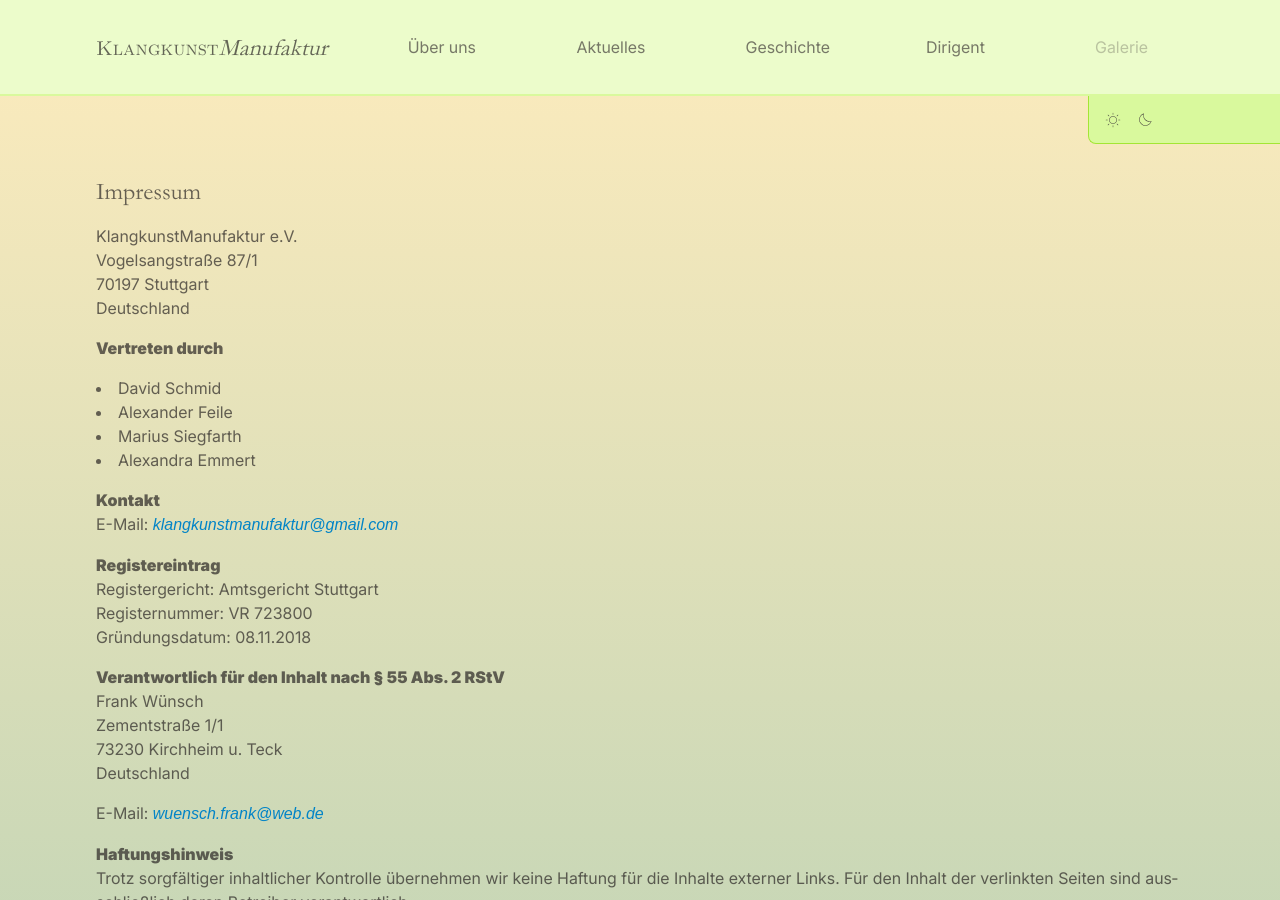
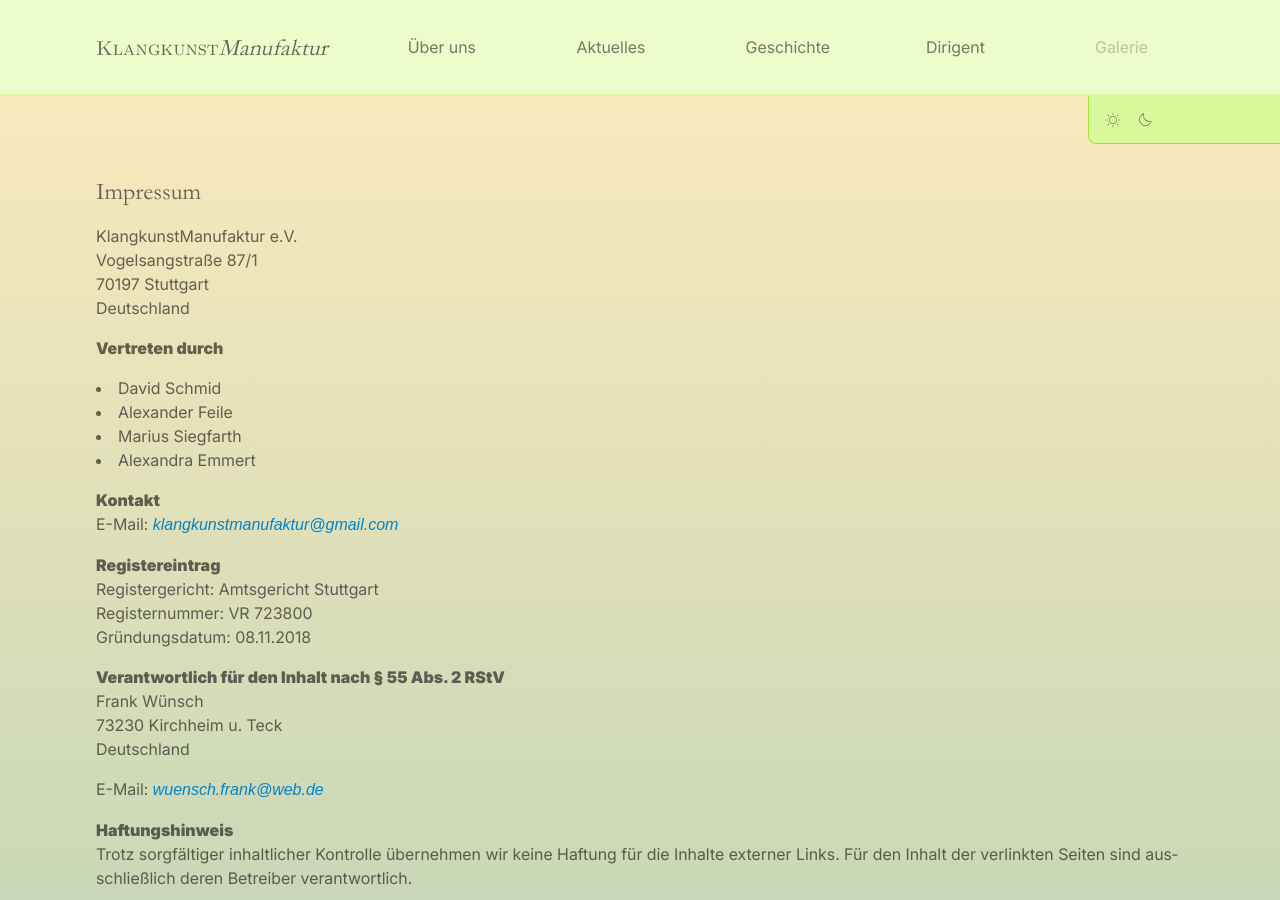
Before and after one commit to FrankWuensch/klangkunst_website_project, a Jekyll site: the page built from impressum.md, in a window 1280 px wide. Built offline with Jekyll 4.4.1, drawn with Linux system fonts in a browser that asks for light colours; some web fonts are replaced.

Commit message:
remove private address

```diff
--- a/impressum.md
+++ b/impressum.md
@@ -29,7 +29,6 @@ Gründungsdatum: 08.11.2018
 
 **Verantwortlich für den Inhalt nach § 55 Abs. 2 RStV** \
 Frank Wünsch \
-Zementstraße 1/1 \
 73230 Kirchheim u. Teck \
 Deutschland
 
```
Also changed, not shown: 1 other file.
